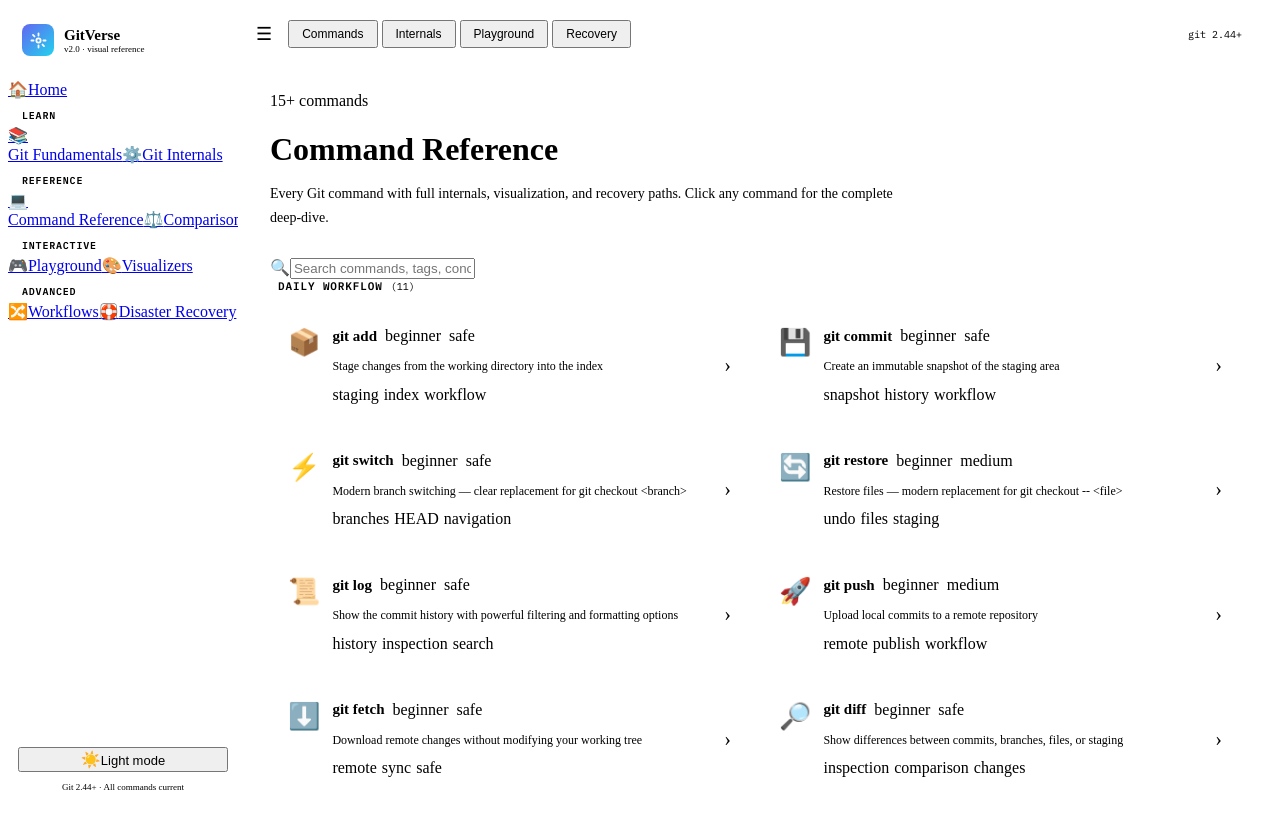
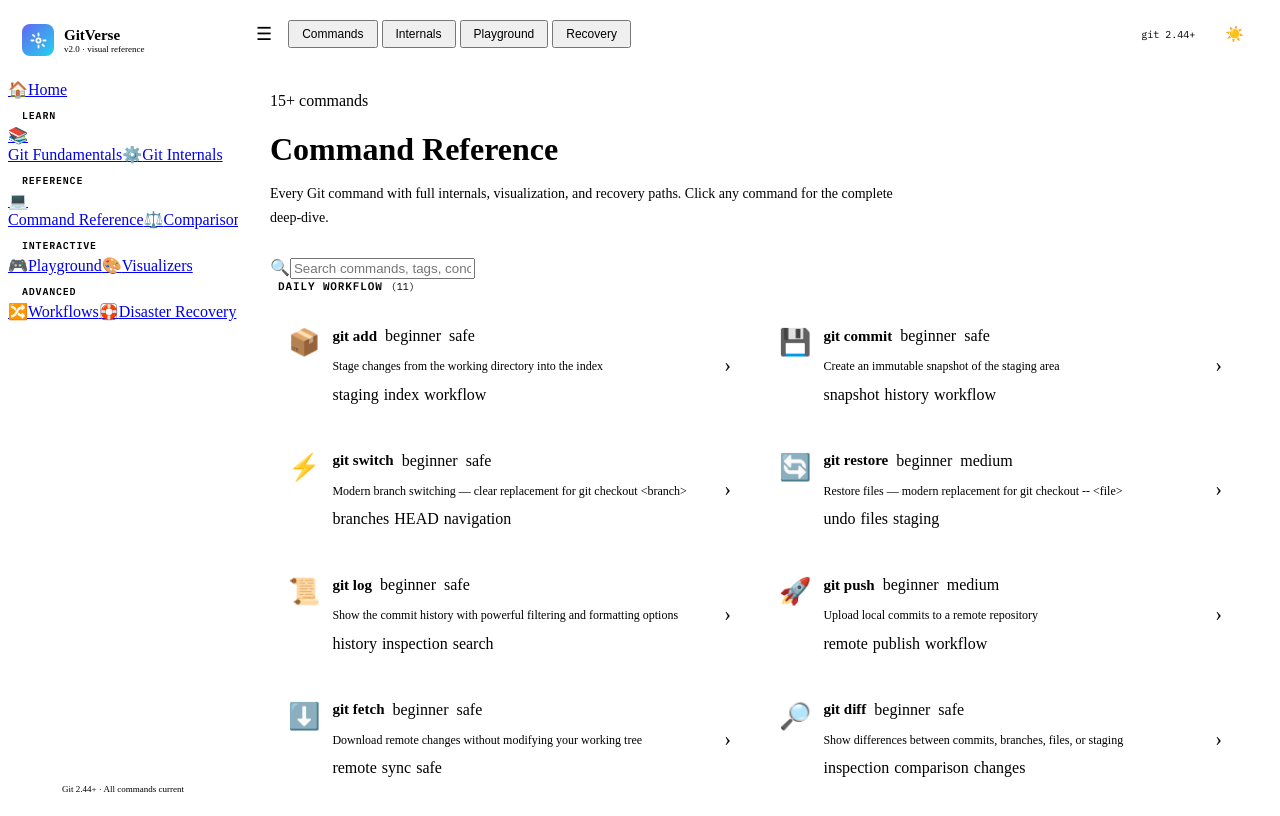
Before and after one commit to adarshdebata/gitverse, a React (Vite) app: page /commands in a window 1280 px wide. Built offline with nearby package versions, Linux system fonts and the light colour scheme; the HTML template or start-up script is replaced by a standard one.

Commit message:
Theme : Now can be switched between the two themes

```diff
--- a/src/components/layout/Layout.jsx
+++ b/src/components/layout/Layout.jsx
@@ -4,7 +4,7 @@ import Sidebar from "./Sidebar";
 import { useAppStore } from "@/store/useAppStore";
 
 function TopBar() {
-  const { sidebarOpen, toggleSidebar } = useAppStore();
+  const { toggleSidebar, theme, toggleTheme } = useAppStore();
   const navigate = useNavigate();
 
   return (
@@ -79,6 +79,35 @@ function TopBar() {
       >
         git 2.44+
       </div>
+
+      {/* Theme toggle */}
+      <button
+        onClick={toggleTheme}
+        title={`Switch to ${theme === "dark" ? "light" : "dark"} mode`}
+        style={{
+          background: "var(--card)",
+          border: "1px solid var(--border)",
+          borderRadius: 6,
+          cursor: "pointer",
+          color: "var(--muted)",
+          fontSize: 15,
+          padding: "4px 8px",
+          display: "flex",
+          alignItems: "center",
+          transition: "border-color 0.15s ease, color 0.15s ease",
+          flexShrink: 0,
+        }}
+        onMouseEnter={(e) => {
+          e.currentTarget.style.borderColor = "var(--border-b)";
+          e.currentTarget.style.color = "var(--text)";
+        }}
+        onMouseLeave={(e) => {
+          e.currentTarget.style.borderColor = "var(--border)";
+          e.currentTarget.style.color = "var(--muted)";
+        }}
+      >
+        {theme === "dark" ? "☀️" : "🌙"}
+      </button>
     </header>
   );
 }
@@ -86,15 +115,9 @@ function TopBar() {
 export default function Layout({ children }) {
   const { theme } = useAppStore();
 
-  // Apply theme class to html element
+  // Sync theme class on mount and on change (covers persisted state on first load)
   useEffect(() => {
-    if (theme === "light") {
-      document.documentElement.classList.add("light");
-      document.documentElement.classList.remove("dark");
-    } else {
-      document.documentElement.classList.remove("light");
-      document.documentElement.classList.add("dark");
-    }
+    document.documentElement.classList.toggle("light", theme === "light");
   }, [theme]);
 
   return (
--- a/src/components/layout/Sidebar.jsx
+++ b/src/components/layout/Sidebar.jsx
@@ -37,7 +37,7 @@ const NAV_SECTIONS = [
 ];
 
 export default function Sidebar() {
-  const { sidebarOpen, theme, toggleTheme } = useAppStore();
+  const { sidebarOpen } = useAppStore();
 
   return (
     <aside
@@ -154,32 +154,14 @@ export default function Sidebar() {
       </nav>
 
       {/* Footer */}
+      {sidebarOpen && (
         <div
           style={{
-          padding: "12px 10px",
+            padding: "10px 14px",
             borderTop: "1px solid var(--border)",
-          display: "flex",
-          flexDirection: "column",
-          gap: 6,
             flexShrink: 0,
           }}
         >
-        {/* Theme toggle */}
-        <button
-          onClick={toggleTheme}
-          className="nav-item"
-          style={{ justifyContent: sidebarOpen ? "flex-start" : "center" }}
-          title={`Switch to ${theme === "dark" ? "light" : "dark"} mode`}
-        >
-          <span style={{ fontSize: 16 }}>{theme === "dark" ? "☀️" : "🌙"}</span>
-          {sidebarOpen && (
-            <span className="animate-fade-in" style={{ fontSize: 13 }}>
-              {theme === "dark" ? "Light mode" : "Dark mode"}
-            </span>
-          )}
-        </button>
-
-        {sidebarOpen && (
           <div
             className="animate-fade-in font-mono"
             style={{
@@ -191,8 +173,8 @@ export default function Sidebar() {
           >
             Git 2.44+ · All commands current
           </div>
+        </div>
       )}
-      </div>
     </aside>
   );
 }
--- a/src/components/ui/index.jsx
+++ b/src/components/ui/index.jsx
@@ -311,7 +311,7 @@ export function ModesTable({ modes }) {
               <td style={{ fontSize: 12 }}>{m.use || m.result}</td>
               <td>
                 <Badge
-                  variant={m.danger === "high" ? "high" : m.danger === "low" ? "safe" : "medium"}
+                  variant={m.danger === "high" ? "high" : m.danger === "low" ? "easy" : "medium"}
                 >
                   {m.danger}
                 </Badge>
--- a/src/components/visualizers/index.jsx
+++ b/src/components/visualizers/index.jsx
@@ -307,7 +307,7 @@ const RESET_MODE_DATA = {
     working: { label: "Working Tree", affected: false, result: "Unchanged — your files intact" },
     desc: "Undo commit. Changes stay staged — you can immediately re-commit differently.",
     use: "Restructure last commit: split it, reword it, re-stage selectively.",
-    danger: "safe",
+    danger: "easy",
     cmd: "git reset --soft HEAD~1",
   },
   "--mixed": {
@@ -316,7 +316,7 @@ const RESET_MODE_DATA = {
     working: { label: "Working Tree", affected: false, result: "Unchanged — your files intact" },
     desc: "Undo commit and unstage everything. Changes remain in your working directory.",
     use: "Undo commit to re-stage files differently with git add -p.",
-    danger: "safe",
+    danger: "easy",
     cmd: "git reset HEAD~1  # or git reset --mixed HEAD~1",
   },
   "--hard": {
@@ -398,7 +398,7 @@ export function ResetViz() {
       </div>
 
       <Alert
-        type={data.danger === "high" ? "danger" : data.danger === "safe" ? "success" : "warn"}
+        type={data.danger === "high" ? "danger" : data.danger === "easy" ? "success" : "warn"}
         className="mb-3"
         style={{ marginBottom: 14 }}
       >
--- a/src/pages/HomePage.jsx
+++ b/src/pages/HomePage.jsx
@@ -97,9 +97,6 @@ export default function HomePage() {
         />
 
         <div style={{ position: "relative", zIndex: 1 }}>
-          <Badge variant="cyan" style={{ marginBottom: 18, display: "inline-flex" }}>
-            The Definitive Visual Git Reference
-          </Badge>
 
           <h1
             className="font-heading"
```
Also changed, not shown: src/styles/globals.css (+28 -0 lines). Lines whose indentation alone changed are shown as unchanged.
